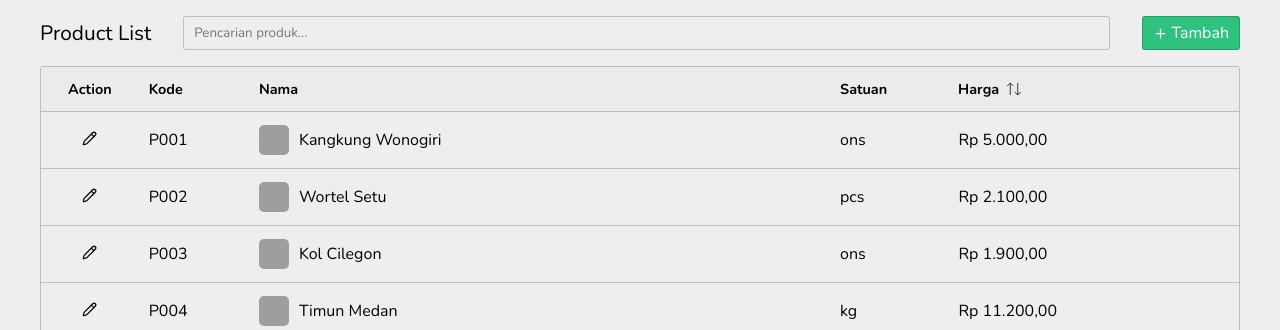
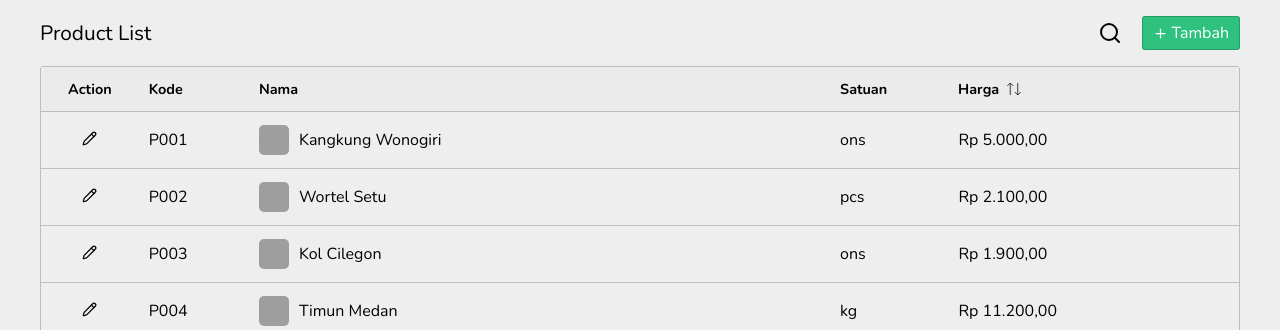
Before and after one commit to soranonvalid/FITKOM2025, a PHP site: page / in a window 1280 px wide. Shown: the top 330 px of the page. Run offline with PHP 8.4, Linux system fonts and the light colour scheme; data comes from the database, SQL or seed files in the repository; some libraries are stand-ins or nearby versions; grey boxes are pictures that could not be loaded.

Commit message:
update search

```diff
--- a/index.html
+++ b/index.html
@@ -290,6 +290,7 @@
               style="display: none"
             />
           </div>
+          <div class="input-wrapper">
             <input
               placeholder="Pencarian produk..."
               type="text"
@@ -297,6 +298,22 @@
               id="pencarian"
               class="pencarian"
             />
+            <svg
+              xmlns="http://www.w3.org/2000/svg"
+              width="24"
+              height="24"
+              viewBox="0 0 24 24"
+              fill="none"
+              stroke="currentColor"
+              stroke-width="2"
+              stroke-linecap="round"
+              stroke-linejoin="round"
+              class="lucide lucide-search-icon lucide-search"
+            >
+              <path d="m21 21-4.34-4.34" />
+              <circle cx="11" cy="11" r="8" />
+            </svg>
+          </div>
         </div>
         <button id="create" class="primary create">
           <div class="tambah-btn">
--- a/style/index.css
+++ b/style/index.css
@@ -40,11 +40,12 @@ header {
   display: flex;
   align-items: center;
   justify-content: space-between;
-  gap: 2rem;
+  gap: 1rem;
 
   h1 {
     font-size: 1.3rem;
     text-wrap: nowrap;
+    margin-right: 20px;
   }
 }
 
@@ -484,25 +485,61 @@ form {
   width: 100%;
   display: flex;
   height: 100%;
+  justify-content: end;
+
+  .input-wrapper {
+    display: flex;
+    position: relative;
+    flex: 1;
+    max-width: 34px;
+    transition: all 0.15s ease-in;
+    overflow: hidden;
+
+    input {
+      opacity: 0;
+    }
+
+    &:focus-within {
+      max-width: 100%;
+
+      input {
+        opacity: 1;
+        cursor: text;
+      }
+
+      svg {
+        left: -10%;
+      }
+    }
+
+    svg {
+      position: absolute;
+      background-color: transparent !important;
+      transition: all 0.15s ease-in;
+
+      top: 50%;
+      transform: translateY(-50%);
+      left: 20%;
+
+      z-index: 1;
+    }
+
     input {
       font-family: "Nunito", sans-serif;
       padding: 5px 10px;
       border: solid 1px var(--color-border);
       border-radius: 3px;
       height: 34px;
-
-    &:not(.ignore) {
       width: 100%;
-      flex: 1;
-    }
+      transition: all 0.15s ease-in;
+      align-self: flex-end;
+      z-index: 2;
+      cursor: pointer;
 
       &:focus {
         outline: none;
         border-color: var(--color-unique);
       }
-
-    &[disabled] {
-      color: gray;
     }
   }
   .filter-produk {
```
Lines whose indentation alone changed are shown as unchanged.
